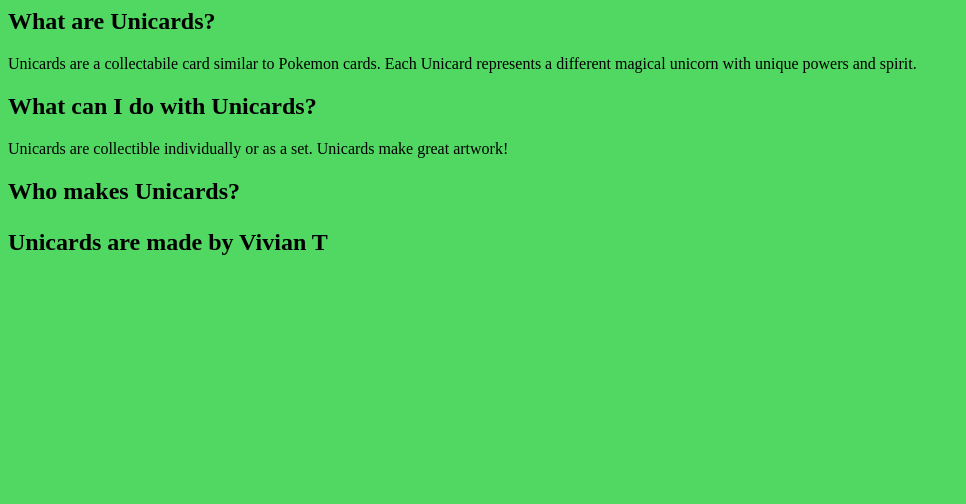
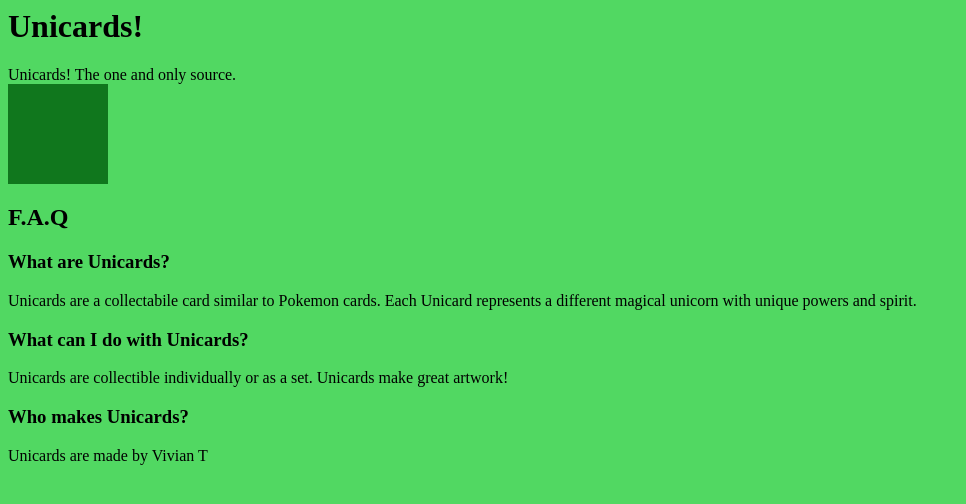
Before and after one commit to trojandj/unicards, a plain HTML site: page index.html in a window 1280 px wide. Shown: the whole page, without its empty margins (0-966 px from the left). Drawn offline with Linux system fonts and the light colour scheme.

Commit message:
Adding extra lines and image placeholder

```diff
--- a/index.html
+++ b/index.html
@@ -5,13 +5,22 @@
 </head>
 
 <body>
-	<h2>What are Unicards?</h2>
+	<h1>Unicards!</h1>
+	Unicards! The one and only source.
+
+	<div class="unicard-image">
+		&nbsp;
+	</div>
+
+
+	<h2>F.A.Q</h2>
+	<h3>What are Unicards?</h3>
 	<p>Unicards are a collectabile card similar to Pokemon cards. Each Unicard represents a different magical unicorn with unique powers and spirit. </p>
 
-	<h2>What can I do with Unicards?</h2>
+	<h3>What can I do with Unicards?</h3>
 	<p>Unicards are collectible individually or as a set. Unicards make great artwork!</p>
 
-	<h2>Who makes Unicards?<h2>
+	<h3>Who makes Unicards?</h3>
 	<p>Unicards are made by Vivian T</p>
 </body>
 
--- a/main.css
+++ b/main.css
@@ -1,3 +1,10 @@
 body {
 	background-color: #51D862;
 }
+
+.unicard-image {
+	height: 100px;
+	width: 100px;
+	background-color: #10771D;
+	text-align: center;
+}
```
